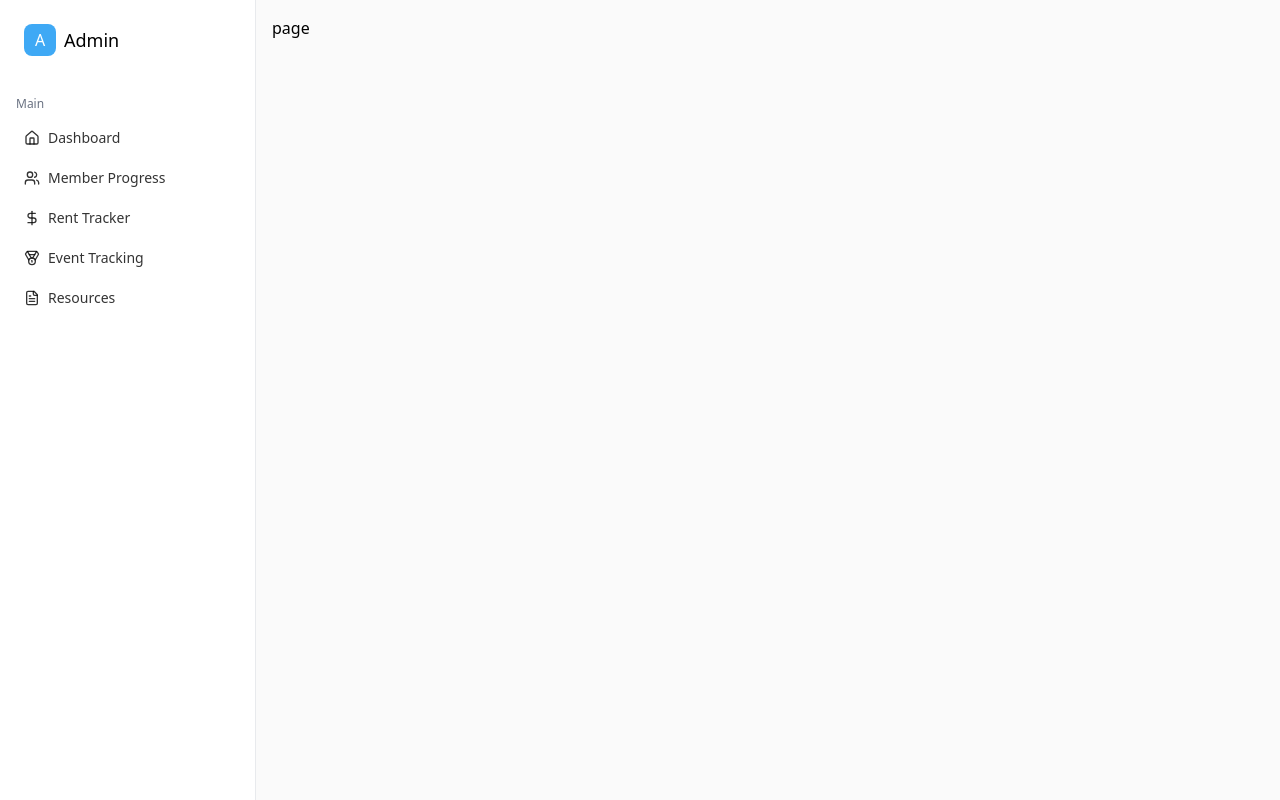
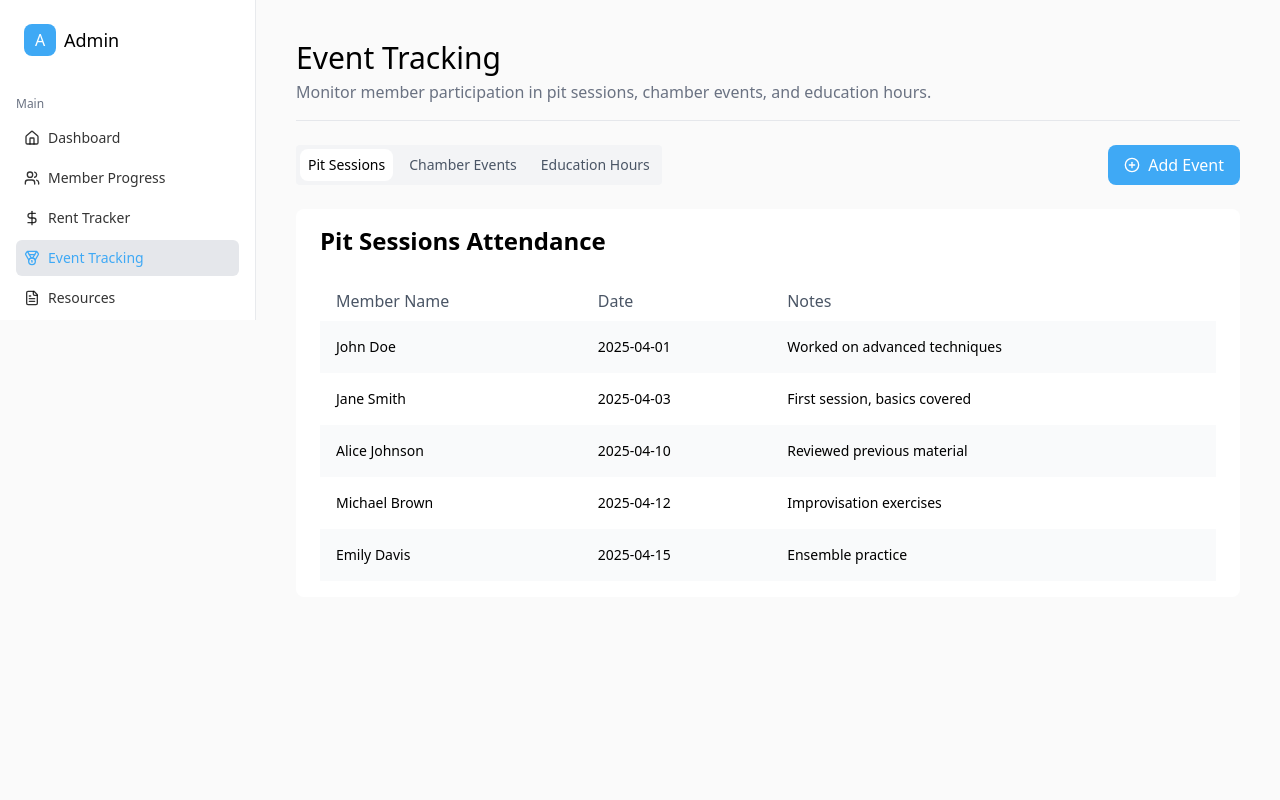
Before and after one commit to Abdullah-Farhan/hcc-admin-panel, a Next.js app: page /event-tracking in a window 1280 px wide. Built offline with nearby package versions, Linux system fonts and the light colour scheme.

Commit message:
feat: event tracking page implemented

```diff
--- a/src/app/(admin)/event-tracking/page.jsx
+++ b/src/app/(admin)/event-tracking/page.jsx
@@ -1,8 +1,8 @@
-import React from 'react'
+import EventTracking from "@/components/sections/event-tracking/page"
 
 const page = () => {
   return (
-    <div>page</div>
+    <EventTracking />
   )
 }
 
--- a/src/app/layout.js
+++ b/src/app/layout.js
@@ -15,19 +15,19 @@ const geistMono = Geist_Mono({
 });
 
 export const metadata = {
-  title: "Create Next App",
-  description: "Generated by create next app",
+  title: "HCC Admin Panel",
+  description: "Admin Panel for HCC",
 };
 
 export default function RootLayout({ children }) {
   return (
     <html lang="en">
       <body className={`${geistSans.variable} ${geistMono.variable} antialiased`}>
-        <div className="fixed top-0 left-0 w-64 h-screen bg-gray-200 z-50">
+        <div className="fixed top-0 left-0 z-50">
           <Sidebar />
         </div>
 
-        <div className="pl-64">
+        <div className="md:pl-64">
           <div className="p-4">
             {children}
             <ToastContainer
--- a/src/components/calenders/EventScheduler.jsx
+++ b/src/components/calenders/EventScheduler.jsx
@@ -45,7 +45,7 @@ const EventScheduler = () => {
           + Add Event
         </button>
       </div>
-      <div className="flex space-x-2">
+      <div className="flex space-x-2 flex-col md:flex-row">
         <DatePicker
           selected={startDate}
           onChange={handleDateChange}
--- /dev/null
+++ b/src/components/cards/EducationCard.jsx
@@ -0,0 +1,68 @@
+import React from "react";
+import { education as educationHours } from "@/lib/eventData";
+
+const getProgressByMember = (records) => {
+  const progress = {};
+  records.forEach(({ memberName, hours }) => {
+    progress[memberName] = (progress[memberName] || 0) + hours;
+  });
+  return progress;
+};
+
+const EducationCard = () => {
+  const progress = getProgressByMember(educationHours);
+
+  return (
+    <div className="bg-white rounded-lg p-6 mt-6">
+      <h2 className="text-2xl font-semibold mb-4">Education Hours Attendance</h2>
+      <p className="mb-4 text- text-lg font-medium">
+        Education Hours Progress (40 hours required)
+      </p>
+      <div className="mb-6 space-y-2">
+        {Object.entries(progress).map(([member, hours]) => (
+          <div key={member} className="mb-2">
+            <div className="flex justify-between font-medium mb-2">
+              <span>{member}</span>
+              <span>
+                {hours} / 40 hours
+              </span>
+            </div>
+            <div className="w-full bg-gray-100 rounded-full h-2">
+              <div
+                className="bg-blue-500 h-2 rounded-full"
+                style={{
+                  width: `${Math.min(
+                    (hours / 40) * 100,
+                    100
+                  )}%`,
+                }}
+              />
+            </div>
+          </div>
+        ))}
+      </div>
+      <table className="w-full mt-6">
+        <thead>
+          <tr className="text-gray-500 text-left">
+            <th className="p-2">Member Name</th>
+            <th className="p-2">Date</th>
+            <th className="p-2">Hours</th>
+            <th className="p-2">Notes</th>
+          </tr>
+        </thead>
+        <tbody>
+          {educationHours.map((record, idx) => (
+            <tr key={idx} className={idx % 2 === 0 ? "bg-gray-50" : ""}>
+              <td className="p-2 font-medium">{record.memberName}</td>
+              <td className="p-2">{record.date}</td>
+              <td className="p-2">{record.hours}</td>
+              <td className="p-2">{record.notes}</td>
+            </tr>
+          ))}
+        </tbody>
+      </table>
+    </div>
+  );
+};
+
+export default EducationCard;
--- /dev/null
+++ b/src/components/cards/EventsCard.jsx
@@ -0,0 +1,26 @@
+
+const EventsCard = ({ title, events }) => (
+  <div className="bg-white rounded-lg px-6 py-4 mt-6">
+    <h2 className="text-2xl font-semibold mb-8">{title}</h2>
+    <table className="w-full">
+      <thead>
+        <tr className="text-gray-600 text-left">
+          <th className="pb-2 px-4 font-normal">Member Name</th>
+          <th className="pb-2 px-4 font-normal">Date</th>
+          <th className="pb-2 px-4 font-normal">Notes</th>
+        </tr>
+      </thead>
+      <tbody>
+        {events.map((event, idx) => (
+          <tr key={idx} className={idx % 2 === 0 ? "bg-gray-50" : ""}>
+            <td className="p-4 text-sm font-medium">{event.memberName}</td>
+            <td className="p-4 text-sm">{event.date}</td>
+            <td className="p-4 text-sm">{event.notes}</td>
+          </tr>
+        ))}
+      </tbody>
+    </table>
+  </div>
+);
+
+export default EventsCard;
--- a/src/components/sections/dashboard/page.jsx
+++ b/src/components/sections/dashboard/page.jsx
@@ -99,7 +99,7 @@ const page = () => {
               </button>
             </div>
             {resources.length > 0 ? (
-              <div className="grid grid-cols-2 mt-2 gap-2 max-h-56 overflow-auto">
+              <div className="grid grid-cols-1 md:grid-cols-2 mt-2 gap-2 max-h-56 overflow-auto">
                 {resourceData.map((resource, index) => (
                   <ResourceCard
                     data={resource}
--- a/src/components/sections/event-tracking/page.jsx
+++ b/src/components/sections/event-tracking/page.jsx
@@ -1,11 +1,71 @@
-import React from 'react'
+"use client";
+
+import { useState } from "react";
+import { CirclePlus } from "lucide-react";
+import EventsCard from "@/components/cards/EventsCard";
+import { events } from "@/lib/eventData";
+import EducationCard from "@/components/cards/EducationCard";
 
 const page = () => {
+  const [selectedTab, setSelectedTab] = useState("Pit Sessions");
+
+  const getFilteredEvents = () => {
+    if (selectedTab === "Pit Sessions") {
+      return events.filter(
+        (event) => event.category === "Pit Sessions Attendance"
+      );
+    }
+    if (selectedTab === "Chamber Events") {
+      return events.filter(
+        (event) => event.category === "Chamber Events Attendance"
+      );
+    }
+    return [];
+  };
+
   return (
-    <div>
+    <div className="px-6 py-6 w-full">
+      <h1 className="text-3xl font-light">Event Tracking</h1>
+      <p className="text-gray-500 mt-1">
+        Monitor member participation in pit sessions, chamber events, and
+        education hours.
+      </p>
+      <div className="h-[1px] bg-gray-200 w-full mt-4"></div>
 
+      <div className="flex flex-col md:flex-row w-full justify-between mt-6 space-y-2 md:space-y-0 md:space-x-2">
+        <div className="p-1 rounded bg-gray-100 space-x-2 w-full md:w-auto flex">
+          {[
+            "Pit Sessions",
+            "Chamber Events",
+            "Education Hours"
+          ].map((tab) => (
+            <button
+              key={tab}
+              onClick={() => setSelectedTab(tab)}
+              className={`rounded-lg px-2 py-1 text-sm font-medium cursor-pointer ${
+                selectedTab === tab ? "text-black bg-white" : "text-gray-600"
+              }`}
+            >
+              {tab}
+            </button>
+          ))}
+        </div>
+        <button className="flex items-center cursor-pointer bg-primary rounded-lg px-4 h-10 text-white w-full md:w-auto justify-center md:justify-start">
+          <CirclePlus className="mr-2" width={16} /> Add Event
+        </button>
+      </div>
+
+      {selectedTab === "Pit Sessions" && (
+        <EventsCard title="Pit Sessions Attendance" events={getFilteredEvents()} />
+      )}
+      {selectedTab === "Chamber Events" && (
+        <EventsCard title="Chamber Events Attendance" events={getFilteredEvents()} />
+      )}
+      {selectedTab === "Education Hours" && (
+        <div className="mt-6"><EducationCard /></div>
+      )}
     </div>
-  )
-}
+  );
+};
 
-export default page
+export default page;
--- a/src/components/sections/resources/page.jsx
+++ b/src/components/sections/resources/page.jsx
@@ -29,7 +29,7 @@ const page = () => {
           </button>
         </div>
         {resources.length > 0 ? (
-          <div className="grid grid-cols-2 mt-2 gap-2">
+          <div className="grid grid-cols-1 md:grid-cols-2 mt-2 gap-2">
             {resourceData.map((resource, index) => (
               <ResourceCard
                 data={resource}
--- a/src/components/sidebar/page.jsx
+++ b/src/components/sidebar/page.jsx
@@ -7,13 +7,13 @@ import { usePathname, useRouter } from "next/navigation";
 const Page = () => {
   const [activeTab, setActiveTab] = useState("");
   const [isOpen, setIsOpen] = useState(false);
-  const router = useRouter()
+  const router = useRouter();
   const path = usePathname();
 
   const handleTabChange = (item) => {
     setActiveTab(item.label);
     setIsOpen(false);
-    router.push(item.path)
+    router.push(item.path);
   };
 
   useEffect(() => {
@@ -24,14 +24,19 @@ const Page = () => {
       case "/resources":
         setActiveTab("Resources");
         break;
-      case "/settings":
-        setActiveTab("Settings");
+      case "/member-progress":
+        setActiveTab("Member Progress");
         break;
-      // Add more cases as needed
+      case "/rent-tracker":
+        setActiveTab("Rent Tracker");
+        break;
+      case "/event-tracking":
+        setActiveTab("Event Tracking");
+        break;
       default:
-        setActiveTab(""); // or a fallback tab
+        setActiveTab("");
     }
-  }, [path]);
+  });
 
   return (
     <>
@@ -50,11 +55,11 @@ const Page = () => {
       )}
 
       <div
-        className={`fixed md:static top-0 left-0 w-64 bg-white
-        border-r border-gray-300/50 flex flex-col h-full
-        transform transition-transform duration-300 ease-in-out z-50
-        ${isOpen ? "translate-x-0" : "-translate-x-full md:translate-x-0"}
-        overflow-y-auto`}
+        className={`fixed md:static top-0 left-0 md:w-64 w-0 bg-white
+  border-r border-gray-300/50 flex flex-col h-full
+  transform transition-transform duration-300 ease-in-out z-50
+  ${isOpen ? "translate-x-0 w-64" : "-translate-x-full md:translate-x-0"}
+  overflow-y-auto`}
       >
         <div className="p-6 flex items-center space-x-2">
           <div className="rounded-lg w-8 h-8 flex justify-center items-center text-white font-medium bg-primary">
--- a/src/lib/eventData.js
+++ b/src/lib/eventData.js
@@ -1,100 +1,100 @@
 export const events = [
   {
-      "category": "Pit Sessions Attendance",
-      "memberName": "John Doe",
-      "date": "2025-04-01",
-      "notes": "Worked on advanced techniques"
+    category: "Pit Sessions Attendance",
+    memberName: "John Doe",
+    date: "2025-04-01",
+    notes: "Worked on advanced techniques",
   },
   {
-      "category": "Pit Sessions Attendance",
-      "memberName": "Jane Smith",
-      "date": "2025-04-03",
-      "notes": "First session, basics covered"
+    category: "Pit Sessions Attendance",
+    memberName: "Jane Smith",
+    date: "2025-04-03",
+    notes: "First session, basics covered",
   },
   {
-      "category": "Pit Sessions Attendance",
-      "memberName": "Alice Johnson",
-      "date": "2025-04-10",
-      "notes": "Reviewed previous material"
+    category: "Pit Sessions Attendance",
+    memberName: "Alice Johnson",
+    date: "2025-04-10",
+    notes: "Reviewed previous material",
   },
   {
-      "category": "Pit Sessions Attendance",
-      "memberName": "Michael Brown",
-      "date": "2025-04-12",
-      "notes": "Improvisation exercises"
+    category: "Pit Sessions Attendance",
+    memberName: "Michael Brown",
+    date: "2025-04-12",
+    notes: "Improvisation exercises",
   },
   {
-      "category": "Chamber Events Attendance",
-      "memberName": "John Doe",
-      "date": "2025-03-15",
-      "notes": "Quartet performance"
+    category: "Chamber Events Attendance",
+    memberName: "John Doe",
+    date: "2025-03-15",
+    notes: "Quartet performance",
   },
   {
-      "category": "Chamber Events Attendance",
-      "memberName": "Jane Smith",
-      "date": "2025-03-15",
-      "notes": "Quartet performance"
+    category: "Chamber Events Attendance",
+    memberName: "Jane Smith",
+    date: "2025-03-15",
+    notes: "Quartet performance",
   },
   {
-      "category": "Chamber Events Attendance",
-      "memberName": "Alice Johnson",
-      "date": "2025-03-22",
-      "notes": "Solo recital"
+    category: "Chamber Events Attendance",
+    memberName: "Alice Johnson",
+    date: "2025-03-22",
+    notes: "Solo recital",
   },
   {
-      "category": "Chamber Events Attendance",
-      "memberName": "Michael Brown",
-      "date": "2025-03-29",
-      "notes": "Duo performance"
+    category: "Chamber Events Attendance",
+    memberName: "Michael Brown",
+    date: "2025-03-29",
+    notes: "Duo performance",
   },
   {
-      "category": "Chamber Events Attendance",
-      "memberName": "Emily Davis",
-      "date": "2025-03-29",
-      "notes": "Duo performance"
+    category: "Chamber Events Attendance",
+    memberName: "Emily Davis",
+    date: "2025-03-29",
+    notes: "Duo performance",
   },
   {
-      "category": "Pit Sessions Attendance",
-      "memberName": "Emily Davis",
-      "date": "2025-04-15",
-      "notes": "Ensemble practice"
-    }
-  ]
+    category: "Pit Sessions Attendance",
+    memberName: "Emily Davis",
+    date: "2025-04-15",
+    notes: "Ensemble practice",
+  },
+];
 
 export const education = [
   {
-      "memberName": "Alice Johnson",
-      "date": "2025-04-05",
-      "hours": 4,
-      "notes": "Music theory class",
-      "requiredHours": 40
+    memberName: "Alice Johnson",
+    date: "2025-04-05",
+    hours: 4,
+    notes: "Music theory class",
+    requiredHours: 40,
   },
   {
-      "memberName": "Bob Brown",
-      "date": "2025-04-06",
-      "hours": 6,
-      "notes": "Workshop attendance",
-      "requiredHours": 40
+    memberName: "Bob Brown",
+    date: "2025-04-06",
+    hours: 6,
+    notes: "Workshop attendance",
+    requiredHours: 40,
   },
   {
-      "memberName": "Alice Johnson",
-      "date": "2025-04-10",
-      "hours": 3,
-      "notes": "Composition workshop",
-      "requiredHours": 40
+    memberName: "Alice Johnson",
+    date: "2025-04-10",
+    hours: 3,
+    notes: "Composition workshop",
+    requiredHours: 40,
   },
   {
-      "memberName": "John Doe",
-      "date": "2025-04-11",
-      "hours": 2,
-      "notes": "History of music lecture",
-      "requiredHours": 40
+    memberName: "John Doe",
+    date: "2025-04-11",
+    hours: 2,
+    notes: "History of music lecture",
+    requiredHours: 40,
   },
   {
-      "memberName": "Jane Smith",
-      "date": "2025-04-12",
-      "hours": 5,
-      "notes": "Practical session",
-      "requiredHours": 40
-    }
-  ]
+    memberName: "Jane Smith",
+    date: "2025-04-12",
+    hours: 5,
+    notes: "Practical session",
+    requiredHours: 40,
+  },
+];
```
Lines whose indentation alone changed are shown as unchanged.
